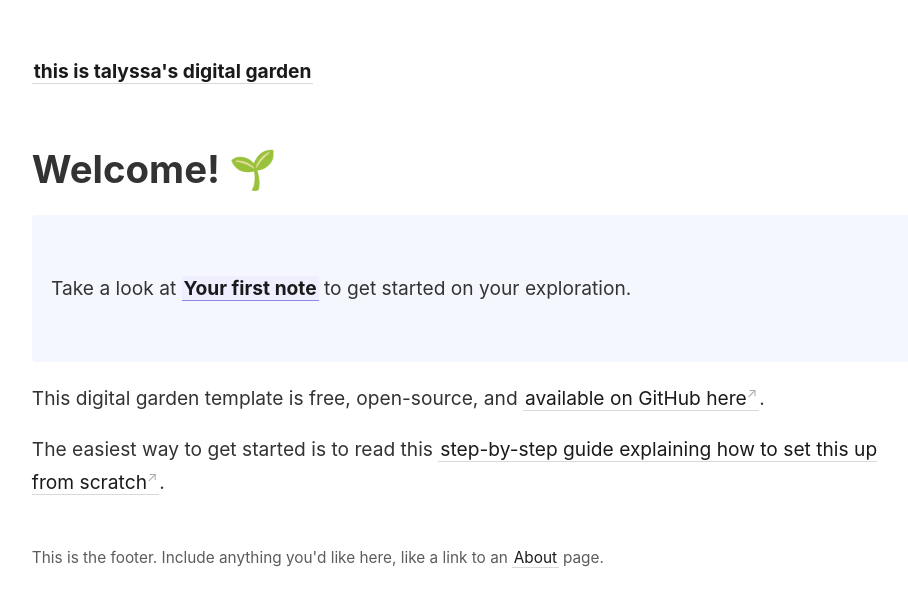
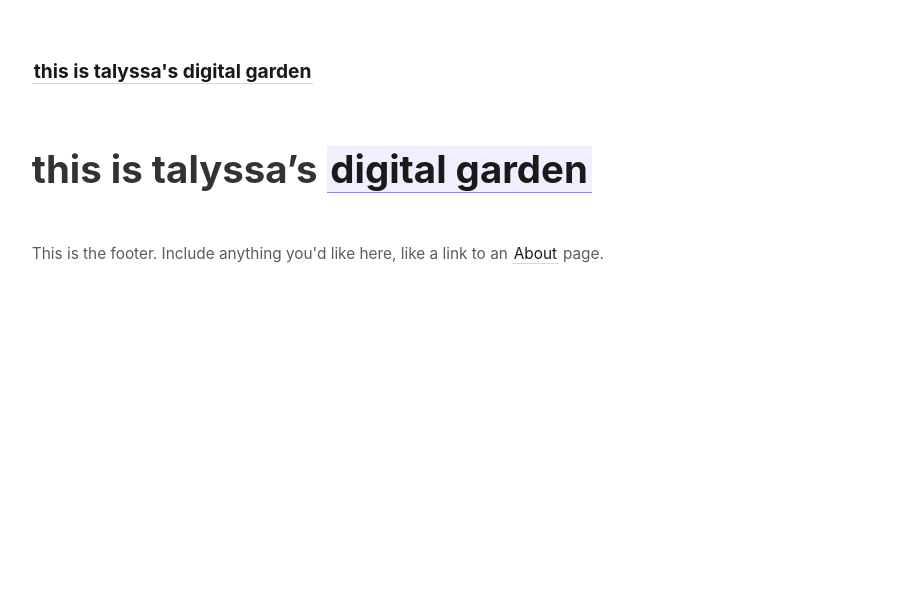
Before and after one commit to geminiworms/talyssagarden.github.io, a Jekyll site: the page built from _pages/index.md, in a window 1280 px wide. Shown: the top 607 px of the page, without its empty margins (45-953 px from the left). Built offline with Jekyll 4.4.1, drawn with Linux system fonts in a browser that asks for light colours.

Commit message:
Update index.md

```diff
--- a/_pages/index.md
+++ b/_pages/index.md
@@ -5,15 +5,8 @@
 permalink: /
 ---
 
-# Welcome! 🌱
+# this is talyssa's [[what-is-digital-gardening|digital garden]]
 
-<p style="padding: 3em 1em; background: #f5f7ff; border-radius: 4px;">
-  Take a look at <span style="font-weight: bold">[[Your first note]]</span> to get started on your exploration.
-</p>
-
-This digital garden template is free, open-source, and [available on GitHub here](https://github.com/maximevaillancourt/digital-garden-jekyll-template).
-
-The easiest way to get started is to read this [step-by-step guide explaining how to set this up from scratch](https://maximevaillancourt.com/blog/setting-up-your-own-digital-garden-with-jekyll).
 
 <style>
   .wrapper {
```
